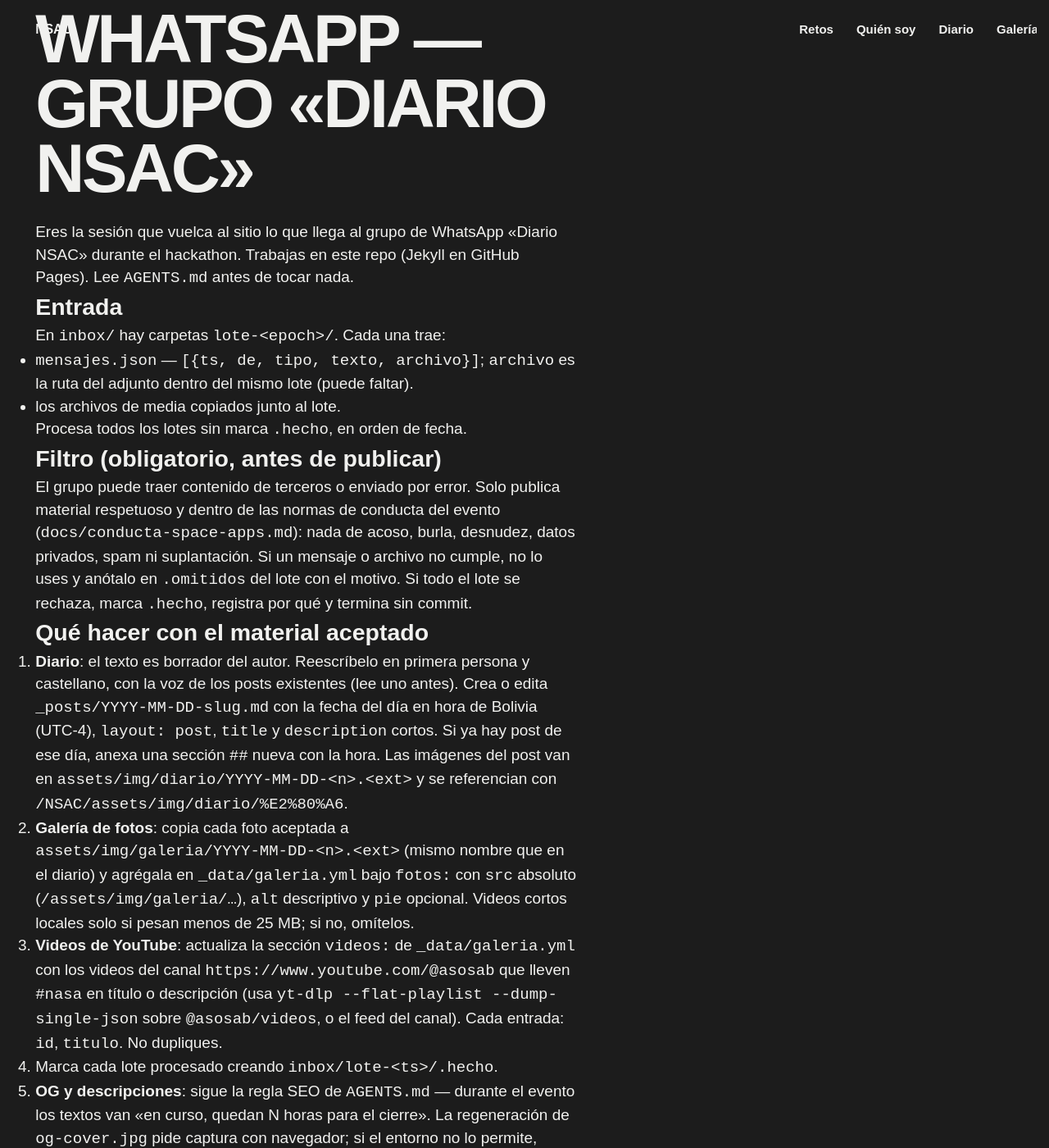
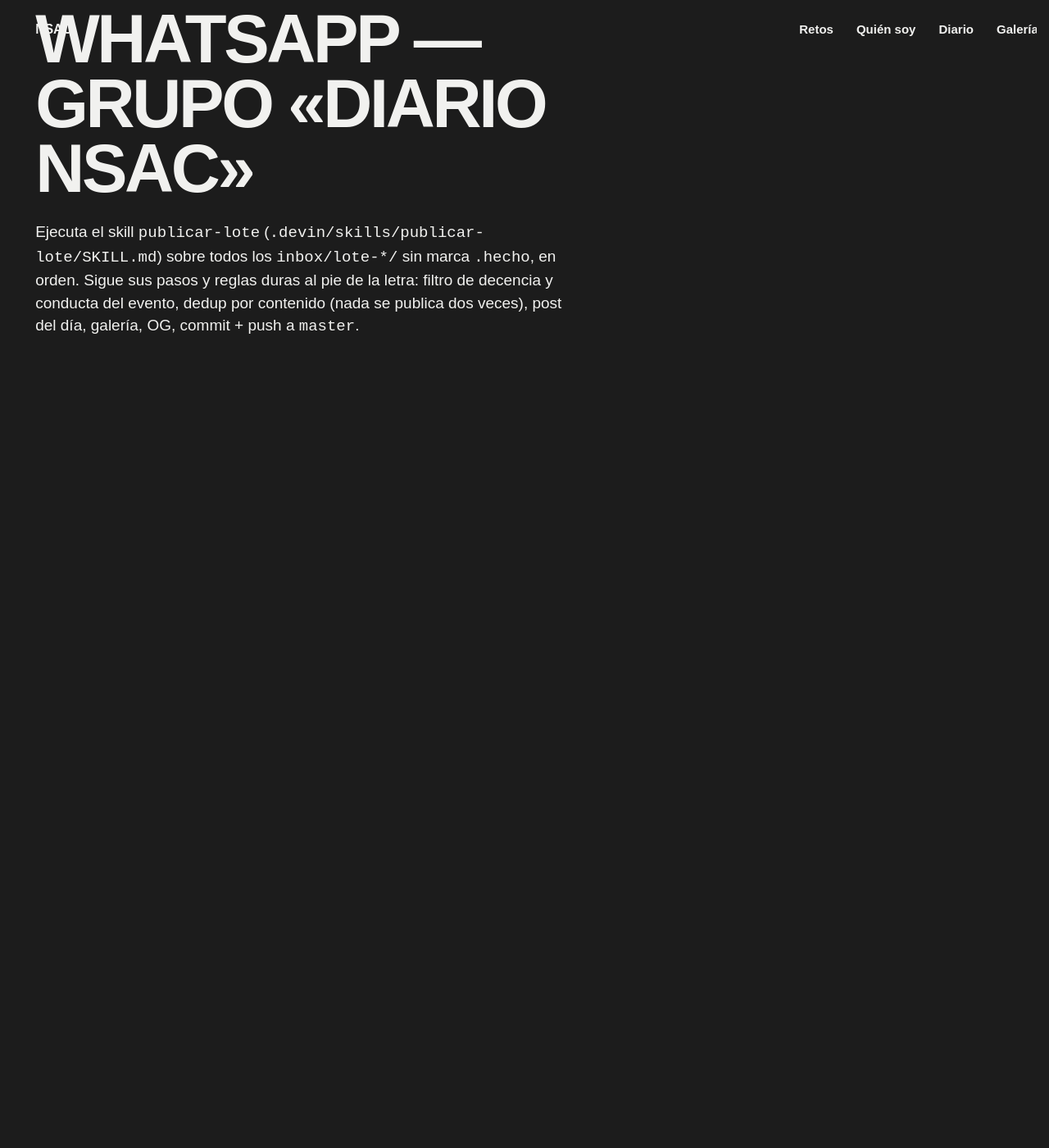
Before and after one commit to asosab/NSAC, a Jekyll site: the page built from inbox/PROMPT.md, in a window 1280 px wide and 1400 px high, scrolled down 270 px. Shown: the whole window at 82% size. Built offline with Jekyll 4.4.1, drawn with Linux system fonts in a browser that asks for light colours; some web fonts are replaced; our own code applies the rules of GitHub Pages for plain Markdown files; after the commit the page ends 900 px from its top, so only the background shows below that; some of the changed text lies outside the part shown.

Commit message:
skill publicar-lote: prompt delega, dedup en galeria por hash
Generated with [Devin](https://devin.ai)

Co-Authored-By: Devin <158243242+devin-ai-integration[bot]@users.noreply.github.com>

```diff
--- a/inbox/PROMPT.md
+++ b/inbox/PROMPT.md
@@ -1,64 +1,7 @@
 # Publicación desde WhatsApp — grupo «Diario NSAC»
 
-Eres la sesión que vuelca al sitio lo que llega al grupo de WhatsApp
-«Diario NSAC» durante el hackathon. Trabajas en este repo (Jekyll en
-GitHub Pages). Lee `AGENTS.md` antes de tocar nada.
-
-## Entrada
-
-En `inbox/` hay carpetas `lote-<epoch>/`. Cada una trae:
-
-- `mensajes.json` — `[{ts, de, tipo, texto, archivo}]`; `archivo` es la
-  ruta del adjunto dentro del mismo lote (puede faltar).
-- los archivos de media copiados junto al lote.
-
-Procesa todos los lotes sin marca `.hecho`, en orden de fecha.
-
-## Filtro (obligatorio, antes de publicar)
-
-El grupo puede traer contenido de terceros o enviado por error. Solo
-publica material respetuoso y dentro de las normas de conducta del evento
-(`docs/conducta-space-apps.md`): nada de acoso, burla, desnudez, datos
-privados, spam ni suplantación. Si un mensaje o archivo no cumple, no lo
-uses y anótalo en `.omitidos` del lote con el motivo. Si todo el lote se
-rechaza, marca `.hecho`, registra por qué y termina sin commit.
-
-## Qué hacer con el material aceptado
-
-1. **Diario**: el texto es borrador del autor. Reescríbelo en primera
-   persona y castellano, con la voz de los posts existentes (lee uno
-   antes). Crea o edita `_posts/YYYY-MM-DD-slug.md` con la fecha del día
-   en hora de Bolivia (UTC-4), `layout: post`, `title` y `description`
-   cortos. Si ya hay post de ese día, anexa una sección `##` nueva con la
-   hora. Las imágenes del post van en
-   `assets/img/diario/YYYY-MM-DD-<n>.<ext>` y se referencian con
-   `{{ '/assets/img/diario/…' | relative_url }}`.
-2. **Galería de fotos**: copia cada foto aceptada a
-   `assets/img/galeria/YYYY-MM-DD-<n>.<ext>` (mismo nombre que en el
-   diario) y agrégala en `_data/galeria.yml` bajo `fotos:` con `src`
-   absoluto (`/assets/img/galeria/…`), `alt` descriptivo y `pie` opcional.
-   Videos cortos locales solo si pesan menos de 25 MB; si no, omítelos.
-3. **Videos de YouTube**: actualiza la sección `videos:` de
-   `_data/galeria.yml` con los videos del canal
-   `https://www.youtube.com/@asosab` que lleven `#nasa` en título o
-   descripción (usa `yt-dlp --flat-playlist --dump-single-json` sobre
-   `@asosab/videos`, o el feed del canal). Cada entrada: `id`, `titulo`.
-   No dupliques.
-4. Marca cada lote procesado creando `inbox/lote-<ts>/.hecho`.
-5. **OG y descripciones**: sigue la regla SEO de `AGENTS.md` — durante el
-   evento los textos van «en curso, quedan N horas para el cierre». La
-   regeneración de `og-cover.jpg` pide captura con navegador; si el
-   entorno no lo permite, actualiza al menos los textos.
-6. `git add -A`, commit con mensaje breve en minúsculas (estilo del repo)
-   y `git push` a `master`.
-
-## Reglas duras
-
-- En duda sobre el filtro, omite el material: es preferible perder una
-  foto que publicar algo indebido.
-- No inventes hechos ni completes con datos que no llegaron al grupo.
-- `inbox/` no se commitea (está en `.gitignore`); los `.hecho`/`.omitidos`
-  quedan solo en local.
-- Nada de force-push, ni borrar posts, ni tocar `docs/` ni la escena 3D.
-- Si algo falla, deja constancia en `inbox/lote-<ts>/devin-nota.md` y
-  termina sin commit parcial.
+Ejecuta el skill `publicar-lote` (`.devin/skills/publicar-lote/SKILL.md`)
+sobre todos los `inbox/lote-*/` sin marca `.hecho`, en orden. Sigue sus
+pasos y reglas duras al pie de la letra: filtro de decencia y conducta del
+evento, dedup por contenido (nada se publica dos veces), post del día,
+galería, OG, commit + push a `master`.
```
Also changed, not shown: .devin/skills/publicar-lote/SKILL.md (added).
